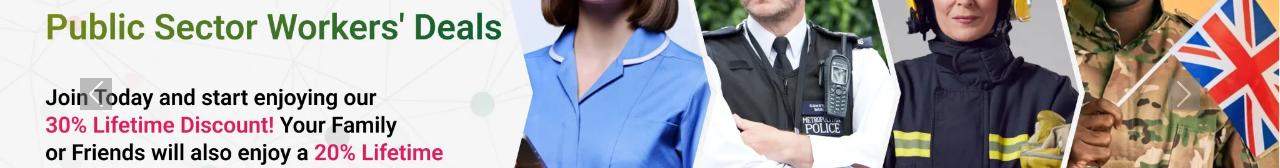
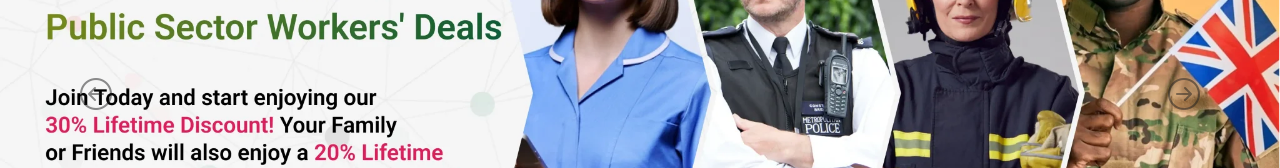
Before and after one commit to Euronoxx/zmuk, a Next.js app: page / in a window 1280 px wide. Shown: the part 316-484 px from the top of the page. Built offline with nearby package versions, Linux system fonts and the light colour scheme.

Commit message:
Carousel button updated

```diff
--- a/app/components/Homebanner.js
+++ b/app/components/Homebanner.js
@@ -4,11 +4,21 @@ import { Carousel } from 'react-bootstrap';
 import HeadBar from './HeadBar';
 
 function Homebanner() {
+  const directionButtons = (direction) => {
+  return (
+      <span
+        aria-hidden="true"
+        className={direction === "Next" ? "button-next" : "button-prev"}
+      >
+        {direction}
+      </span>
+    );
+  };
   return (
     <>
     <HeadBar text={<>Enjoy Amazing SIM Only Deals From the Animal <span className="txtred">&amp;</span> Music Loving Network!</>} />
     <div>
-      <Carousel>
+      <Carousel nextIcon={directionButtons(<i class="bi bi-arrow-right-circle carousel-next-icon"></i>)} prevIcon={directionButtons(<i class="bi bi-arrow-left-circle carousel-prev-btn"></i>)}>
         <Carousel.Item>
           <img
             className="d-block w-100"
--- a/app/globals.css
+++ b/app/globals.css
@@ -584,6 +584,10 @@ ul .dropdownmenu li {
   width: 100%;
   height: auto;
 }
+.carousel-prev-btn, .carousel-next-icon {
+  color: #1e1e1f;
+  font-size: 32px;
+}
 .civilservant {
   background-image: url('/img/civilservants.webp');
   background-repeat: no-repeat;
```
